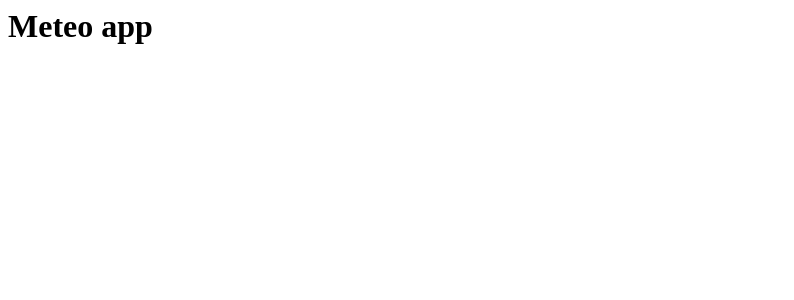
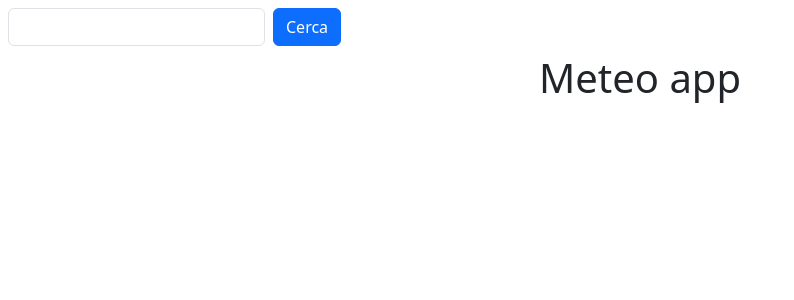
Before and after one commit to E-Lop/angular-weather-app, an Angular app: page / in a window 1280 px wide. Shown: the top 300 px of the page, without its empty margins (0-794 px from the left). Built offline with nearby package versions, Linux system fonts and the light colour scheme.

Commit message:
installato bootstrap + icons, creata componente navbar

```diff
--- a/angular.json
+++ b/angular.json
@@ -25,6 +25,7 @@
               "src/assets"
             ],
             "styles": [
+              "node_modules/bootstrap/dist/css/bootstrap.min.css",
               "src/styles.css"
             ],
             "scripts": []
--- a/package.json
+++ b/package.json
@@ -18,6 +18,8 @@
     "@angular/platform-browser": "^16.2.0",
     "@angular/platform-browser-dynamic": "^16.2.0",
     "@angular/router": "^16.2.0",
+    "bootstrap": "^5.3.3",
+    "bootstrap-icons": "^1.11.3",
     "rxjs": "~7.8.0",
     "tslib": "^2.3.0",
     "zone.js": "~0.13.0"
--- a/src/app/app.component.css
+++ b/src/app/app.component.css
@@ -3,8 +3,3 @@
     padding: 0;
     box-sizing: border-box;
 }
-
-body {
-    background-color: $main_color;
-    font-family: 'Roboto', sans-serif;
-}
--- a/src/app/app.component.html
+++ b/src/app/app.component.html
@@ -1 +1,2 @@
-<h1>Meteo app</h1>
+<app-navbar></app-navbar>
+<h1 class="text-center">Meteo app</h1>
--- a/src/app/app.module.ts
+++ b/src/app/app.module.ts
@@ -3,10 +3,12 @@
 
 import { AppRoutingModule } from './app-routing.module';
 import { AppComponent } from './app.component';
+import { NavbarComponent } from './core/navbar/navbar.component';
 
 @NgModule({
   declarations: [
-    AppComponent
+    AppComponent,
+    NavbarComponent
   ],
   imports: [
     BrowserModule,
--- /dev/null
+++ b/src/app/core/navbar/navbar.component.html
@@ -0,0 +1,6 @@
+<form class="d-flex align-items-center p-2">
+    <div class="me-2">
+        <input type="text" class="form-control" id="citysearch">
+    </div>
+    <button type="submit" class="btn btn-primary">Cerca</button>
+</form>
```
Also changed, not shown: src/app/core/navbar/navbar.component.ts (added, +10 -0 lines), src/app/core/navbar/navbar.component.css (added), 2 other files (tests, documents, lock files or other folders).
